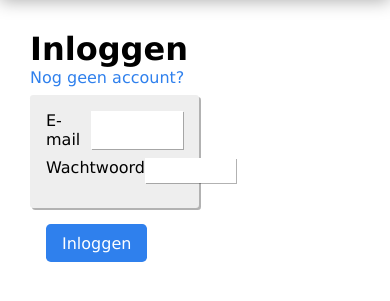
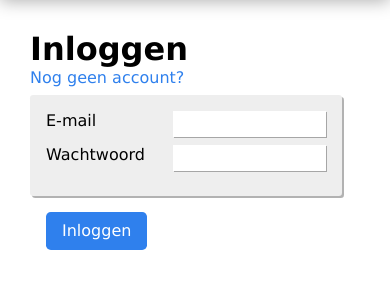
Before and after one commit to HyperNeutron/takenbord, a PHP site: page /login/login.php in a window 390 px wide. Shown: the part 45-346 px from the top of the page. Run offline with PHP 8.4, Linux system fonts and the light colour scheme; data that the repository does not hold is empty; a stand-in replaces the project's code that opens the database connection.

Commit message:
improved mobile support

```diff
--- a/components/style.css
+++ b/components/style.css
@@ -107,6 +107,13 @@ nav {
     border-radius: 0.2rem;
     width: 35vw;
     box-shadow: 2px 2px 0px rgba(0,0,0,0.3);
+    box-sizing: border-box;
+}
+
+@media only screen and (max-width: 1000px) {
+    .formField {
+        width: 80vw;
+    }
 }
 
 .formgroup{
@@ -119,7 +126,8 @@ nav {
 .formgroup input{
     border: none;
     box-shadow: 1px 1px 0px rgba(0,0,0,0.3);
-    width: 20vw;
+    width: 50%;
+    max-width: 300px;
     padding: 0.4em 0.5em;
 }
 
```
